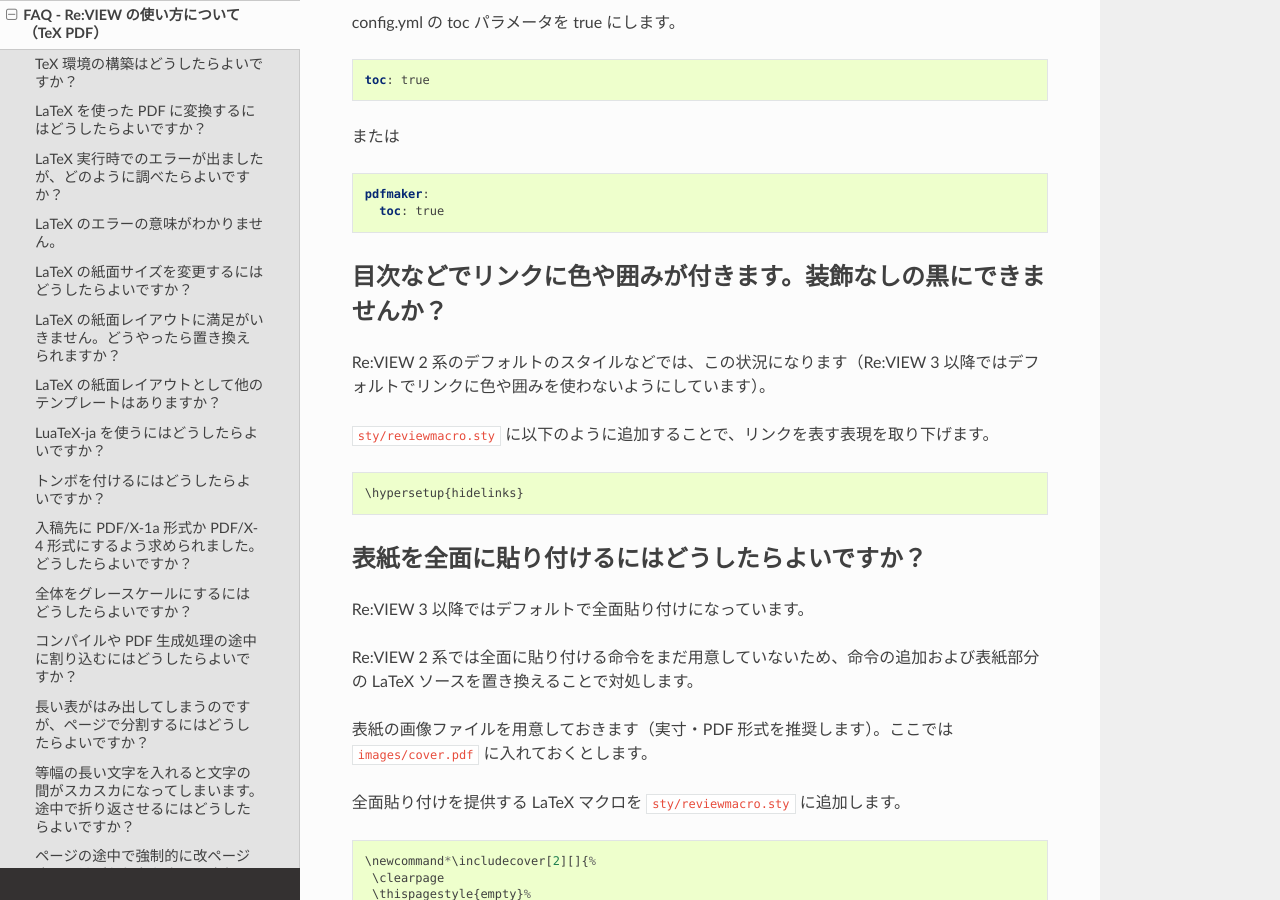
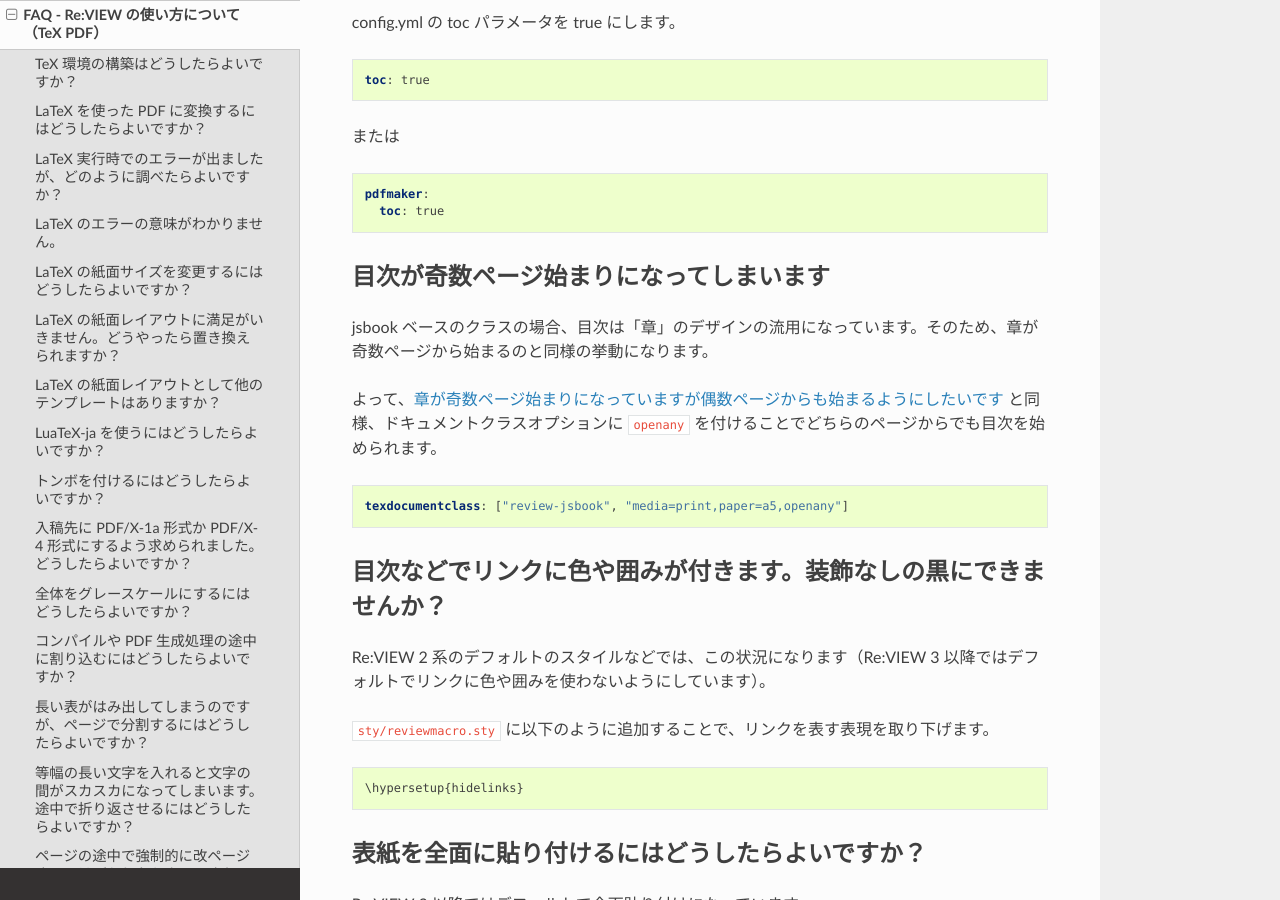
Before and after one commit to reviewml/reviewknowledge-ja, a Sphinx documentation site: the page built from docs/faq/faq-tex.md, in a window 1280 px wide and 900 px high, scrolled down 7683 px. Built offline with Sphinx 7.4.7 and the Read the Docs theme 2.0.0, drawn with Linux system fonts in a browser that asks for light colours.

Commit message:
toc, filename

````diff
--- a/docs/faq/faq-tex.md
+++ b/docs/faq/faq-tex.md
@@ -279,6 +279,16 @@
 ```yaml
 pdfmaker:
   toc: true
+```
+
+## 目次が奇数ページ始まりになってしまいます
+
+jsbook ベースのクラスの場合、目次は「章」のデザインの流用になっています。そのため、章が奇数ページから始まるのと同様の挙動になります。
+
+よって、[章が奇数ページ始まりになっていますが偶数ページからも始まるようにしたいです](#0e0edaa855ee26b9d9503859b50728d5) と同様、ドキュメントクラスオプションに `openany` を付けることでどちらのページからでも目次を始められます。
+
+```yaml
+texdocumentclass: ["review-jsbook", "media=print,paper=a5,openany"]
 ```
 
 ## 目次などでリンクに色や囲みが付きます。装飾なしの黒にできませんか？
````
Also changed, not shown: docs/faq/faq-usage.md (+6 -2 lines).
